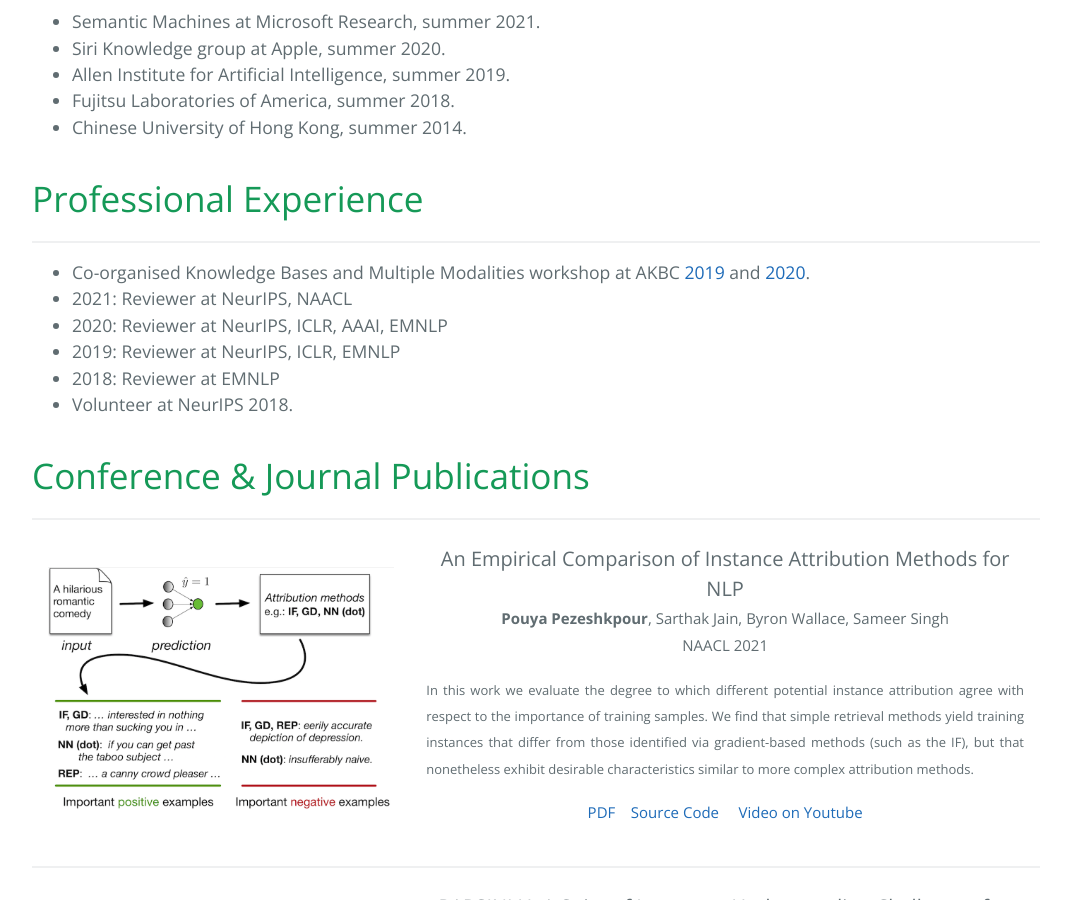
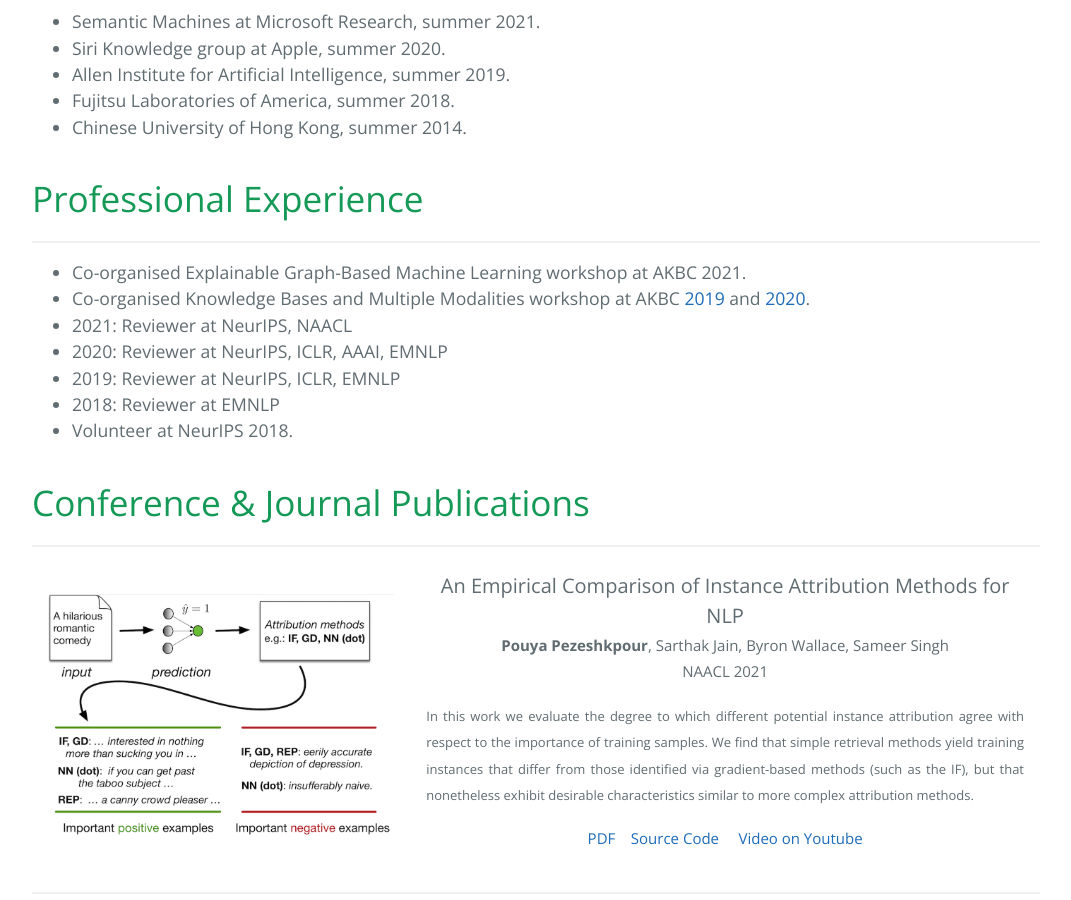
Before and after one commit to pouyapez/pouyapez.github.io, a Jekyll site: the page built from index.md, in a window 1280 px wide and 900 px high, scrolled down 866 px. Shown: the whole window, without its empty margins (104-1175 px from the left). Built offline with Jekyll 4.4.1, drawn with Linux system fonts in a browser that asks for light colours.

Commit message:
Update index.md

```diff
--- a/index.md
+++ b/index.md
@@ -31,6 +31,7 @@ layout: default
 * * *
 
 <ul>
+   <li>Co-organised Explainable Graph-Based Machine Learning workshop at AKBC 2021.</li>
   <li>Co-organised Knowledge Bases and Multiple Modalities workshop at AKBC <a href="https://kb-mm.github.io">2019</a> and <a href="https://kb-mm-2020.github.io">2020</a>.</li>
    <li>2021: Reviewer at NeurIPS, NAACL</li>
   <li>2020: Reviewer at NeurIPS, ICLR, AAAI, EMNLP</li>
```
